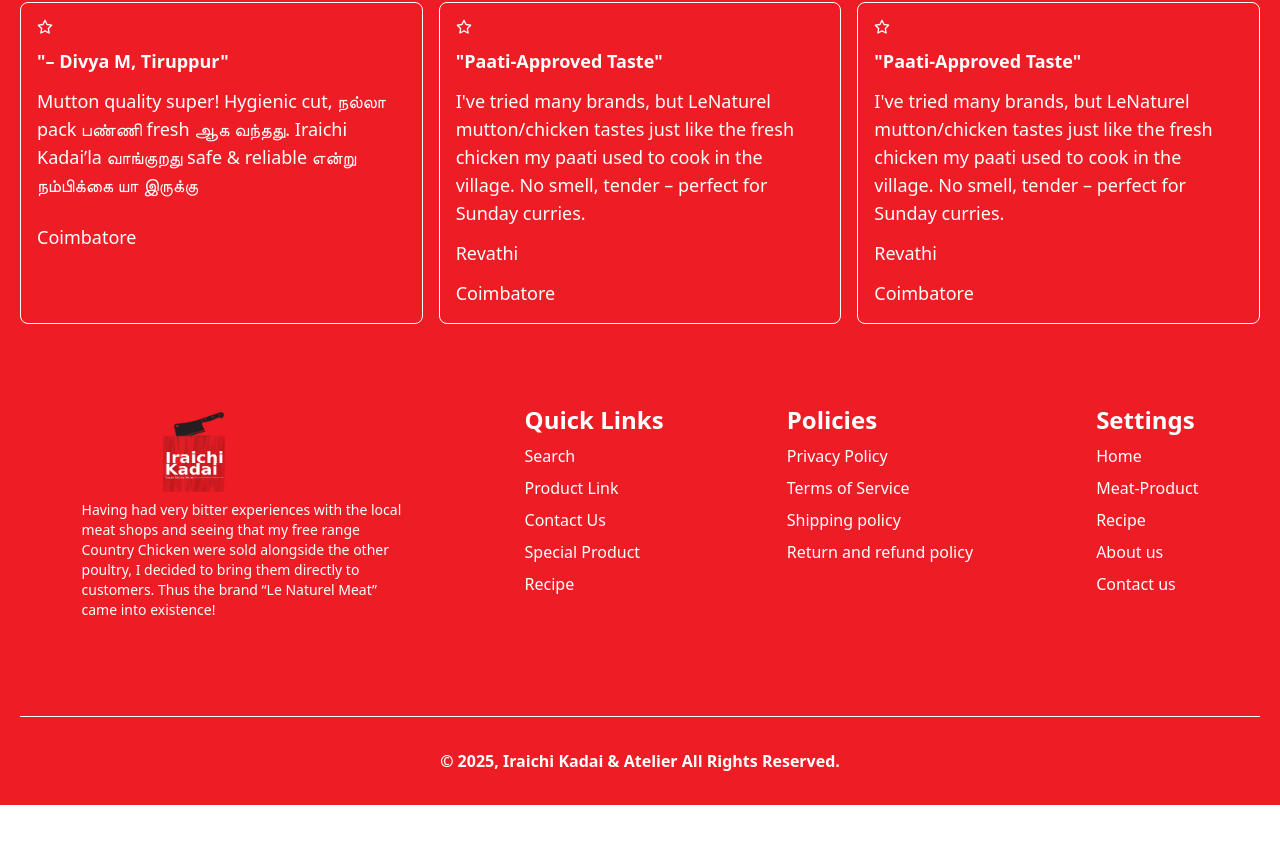
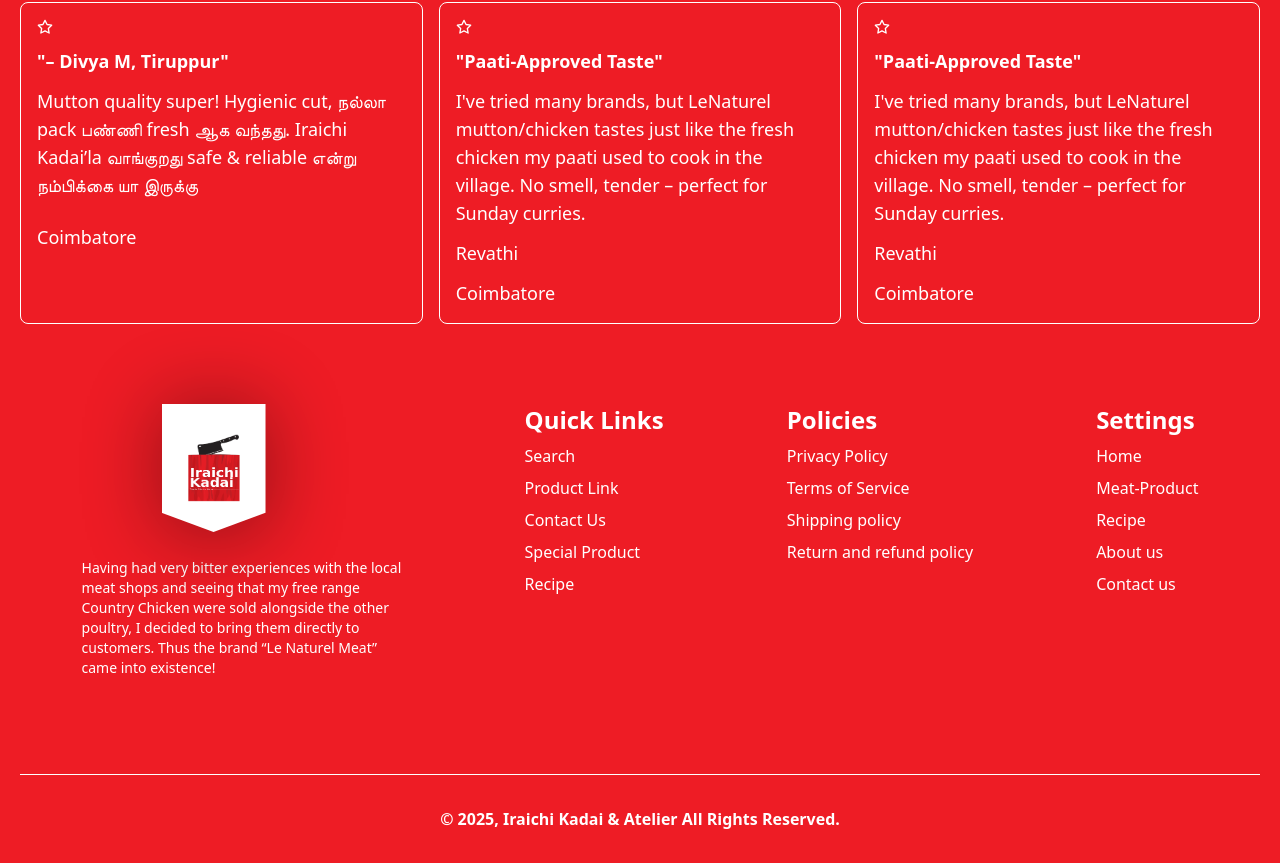
Before and after one commit to Atelier-Creation/butchery-ecom, a React (Vite) app: page / in a window 1280 px wide. Shown: the part 4087-4950 px from the top of the page. Before the commit the page ends 4892 px from the top, so only its background shows below. Built offline with nearby package versions, Linux system fonts and the light colour scheme; no server answers; a small style sheet from the web is missing; a web font is replaced by a local one.

Commit message:
updated language and mobile view nav added modal

```diff
--- a/src/context/QuickContext.jsx
+++ b/src/context/QuickContext.jsx
@@ -26,7 +26,7 @@
     <QuickContext.Provider value={{ openModal, closeModal }}>
       {children}
       {isOpen && (
-  <div className="fixed inset-0 z-50 flex items-center justify-center bg-black/50 backdrop-blur-sm">
+  <div className="fixed inset-0 z-50 flex items-center lg:justify-end justify-center bg-black/50 backdrop-blur-sm">
     <div className="bg-white p-6 rounded-xl w-11/12 max-w-md shadow-lg relative
                     max-h-[80vh] overflow-y-auto">
       {modalContent}
--- a/src/pages/MobileDesign/MobileFooter.jsx
+++ b/src/pages/MobileDesign/MobileFooter.jsx
@@ -124,13 +124,23 @@
       </div>
       <div className="hidden lg:flex justify-around lg:mt-20 lg:pb-20 lg:border-b border-white">
         <div className="w-80">
-          <Link to={"/"}>
-            <img
-              src="/logo.svg"
-              alt="Logo"
-              className="h-18 lg:h-24 lg:w-40 object-contain object-right"
-            />
-          </Link>
+        <div className="relative z-50 md:ml-15 lg:ml-20 inline-block mb-5">
+  {/* Black glow behind polygon */}
+  <div className="absolute inset-0 -z-10">
+    <div className="absolute inset-0
+      bg-black opacity-40
+      blur-[40px] scale-[1]">
+    </div>
+  </div>
+
+  {/* White polygon in front */}
+  <div className="[clip-path:polygon(0_0,100%_0,100%_85%,50%_100%,0_85%)]
+      bg-white px-3 py-6 relative z-10">
+    <Link to={'/'}>
+      <img src="/logo.svg" alt="Logo" className="h-16 lg:h-20 object-cover" />
+    </Link>
+  </div>
+</div>
           <p className="text-sm text-start mb-4">
             Having had very bitter experiences with the local meat shops and
             seeing that my free range Country Chicken were sold alongside the
```
